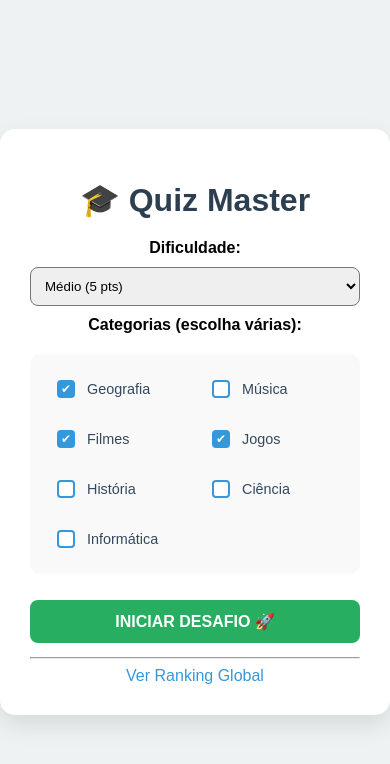
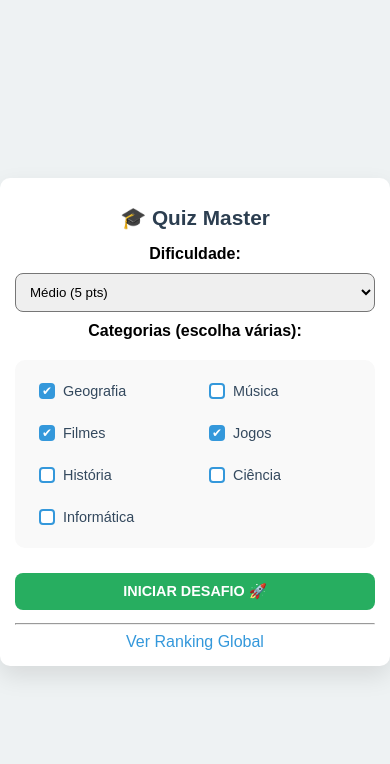
Before and after one commit to JvictorMarcon/Quiz_Senai, a Flask app: page / in a window 390 px wide. Shown: the top 764 px of the page. Run offline with Flask 3, Linux system fonts and the light colour scheme.

Commit message:
Feat: melhorias de responsividade CSS para mobile e tablet

```diff
--- a/static/style.css
+++ b/static/style.css
@@ -176,5 +176,95 @@ input[type="text"] {
     }
 }
 
-deixe ele responsivo,
-para os celulares
+/* Responsividade para Tablets e Celulares */
+@media (max-width: 768px) {
+    .container {
+        width: 95%;
+        padding: 20px;
+    }
+
+    h1 {
+        font-size: 1.5rem;
+    }
+
+    .category-grid {
+        grid-template-columns: 1fr 1fr;
+        gap: 8px;
+        padding: 10px;
+    }
+
+    .category-item {
+        font-size: 0.9rem;
+        padding: 6px;
+    }
+
+    .timer-box {
+        font-size: 2rem;
+    }
+
+    button {
+        padding: 10px;
+        font-size: 0.95rem;
+    }
+
+    input[type="text"] {
+        padding: 10px;
+        font-size: 16px;
+    }
+}
+
+@media (max-width: 480px) {
+    .container {
+        width: 100%;
+        padding: 15px;
+        border-radius: 10px;
+    }
+
+    h1 {
+        font-size: 1.3rem;
+        margin-bottom: 15px;
+    }
+
+    .category-grid {
+        grid-template-columns: 1fr;
+        gap: 6px;
+        padding: 8px;
+        margin: 15px 0;
+    }
+
+    .category-item {
+        font-size: 0.85rem;
+        padding: 5px;
+    }
+
+    .category-item input[type="checkbox"] {
+        height: 16px;
+        width: 16px;
+        margin-right: 8px;
+    }
+
+    .timer-box {
+        font-size: 1.8rem;
+        margin: 10px 0;
+    }
+
+    .score-box {
+        font-size: 1rem;
+    }
+
+    button {
+        padding: 10px;
+        margin: 5px 0;
+        font-size: 0.9rem;
+    }
+
+    input[type="text"] {
+        padding: 10px;
+        font-size: 16px;
+        margin: 10px 0;
+    }
+
+    .skip-btn {
+        margin-top: 10px;
+    }
+}
```
